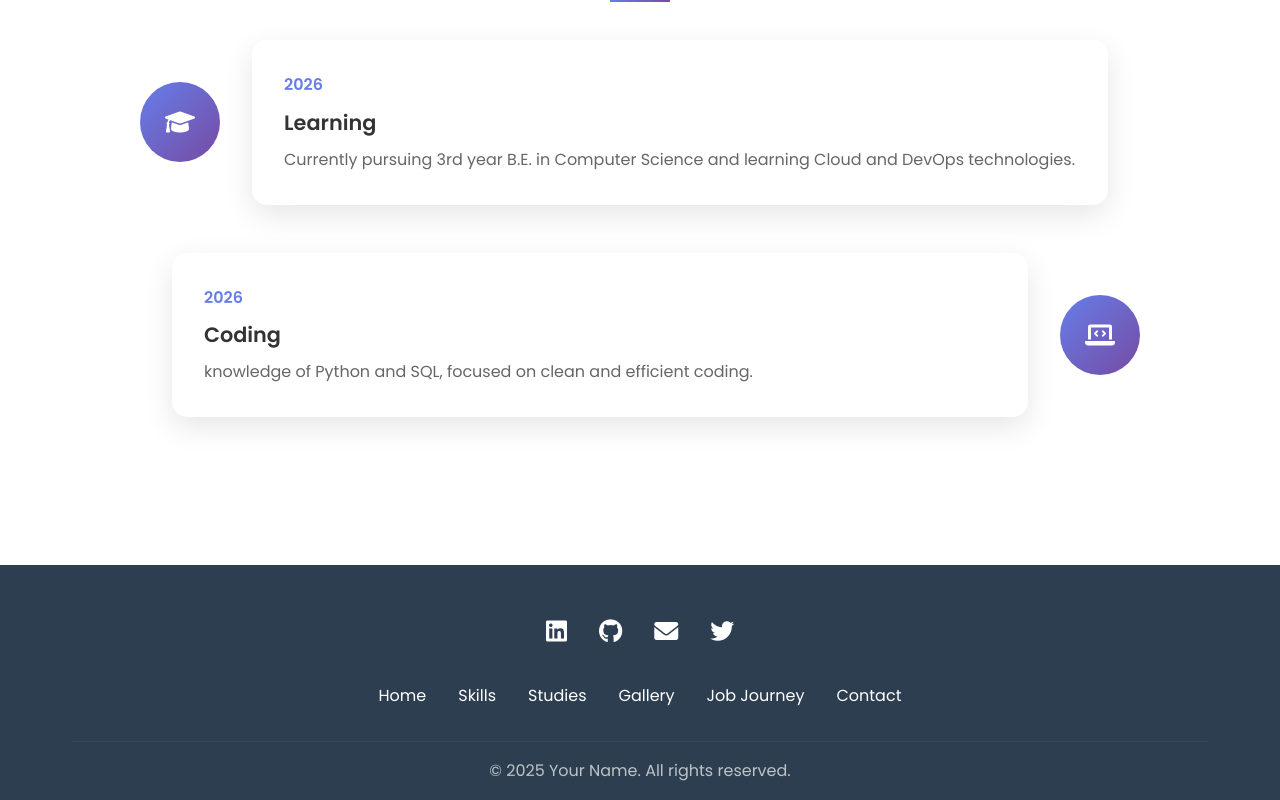
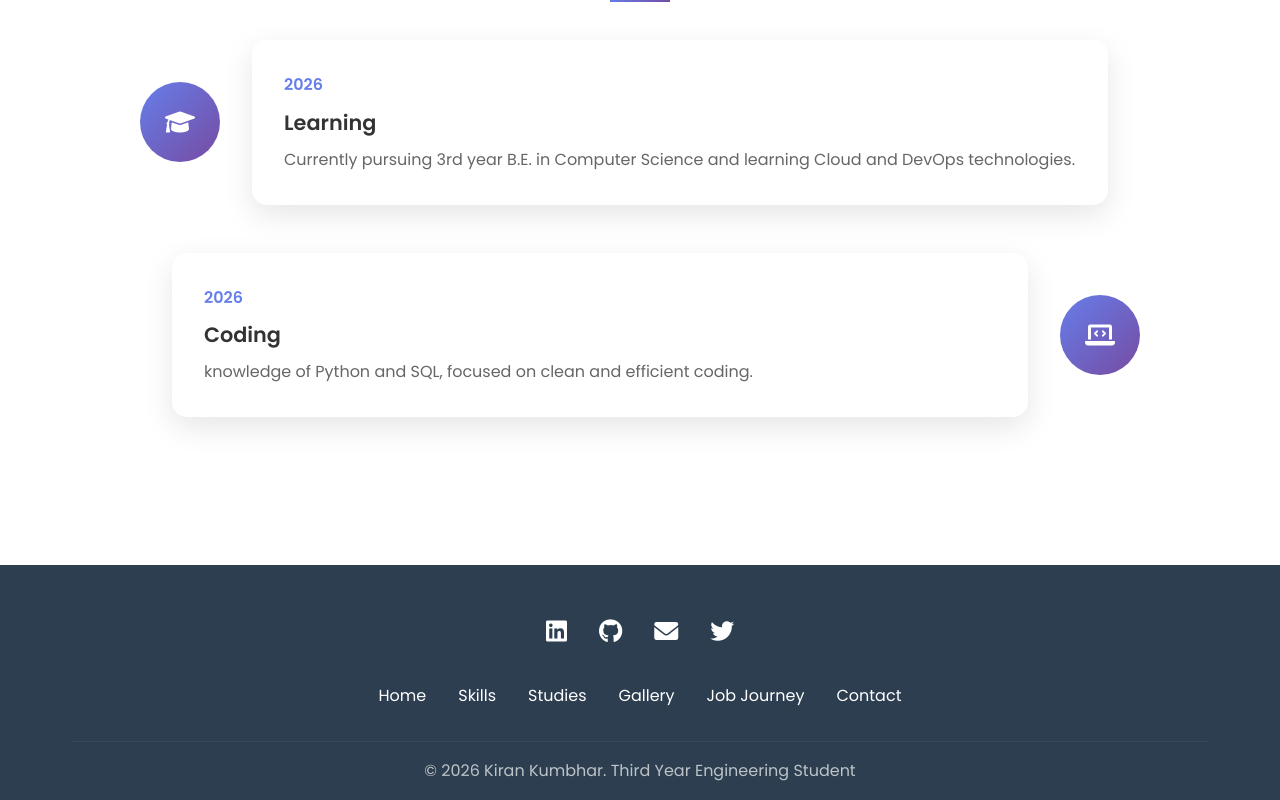
Before and after one commit to Kumbharkiran2004/kiranportfolio1, a plain HTML site: page index.html in a window 1280 px wide. Shown: the part 3058-3858 px from the top of the page. Drawn offline with Linux system fonts and the light colour scheme.

Commit message:
Update index.html

```diff
--- a/index.html
+++ b/index.html
@@ -789,7 +789,7 @@
                 <a href="#contact">Contact</a>
             </div>
             <div class="footer-bottom">
-                <p>&copy; 2025 Your Name. All rights reserved.</p>
+                <p>&copy; 2026 Kiran Kumbhar. Third Year Engineering Student  </p>
             </div>
         </div>
     </footer>
```
